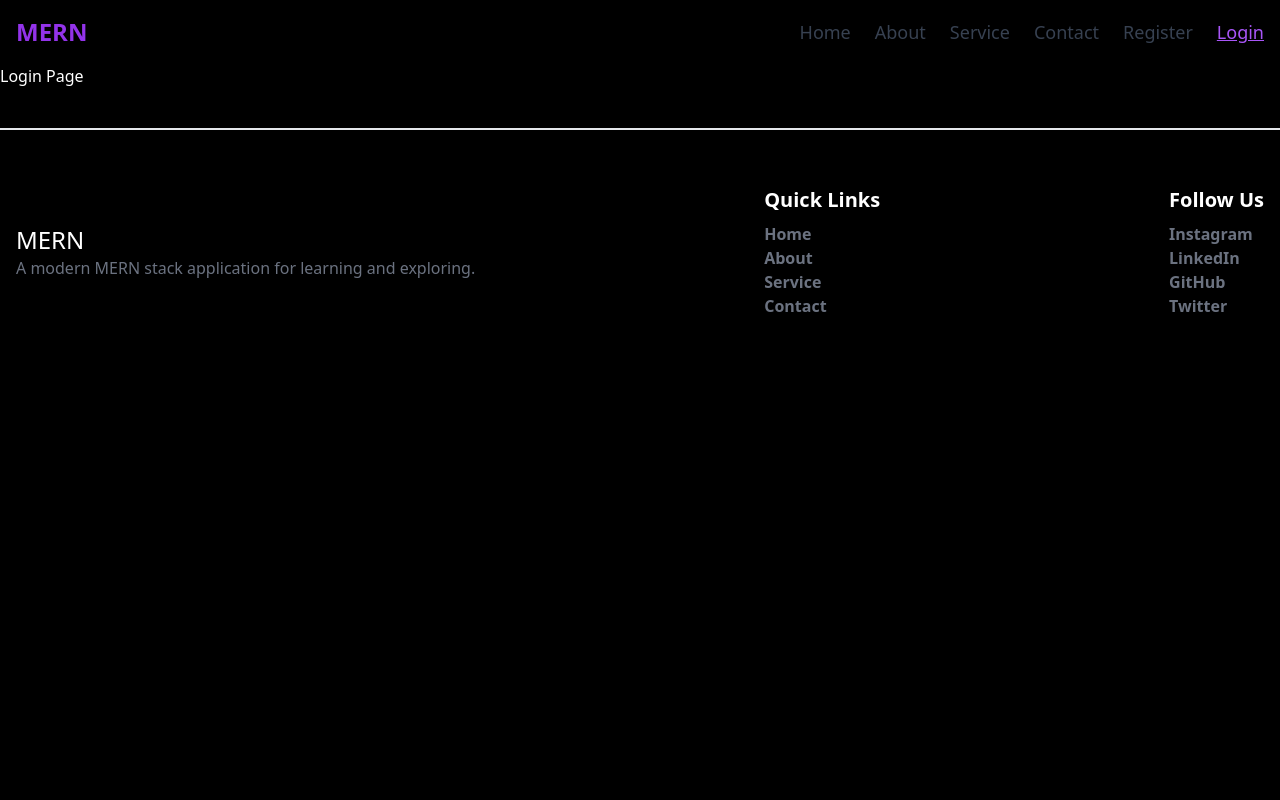
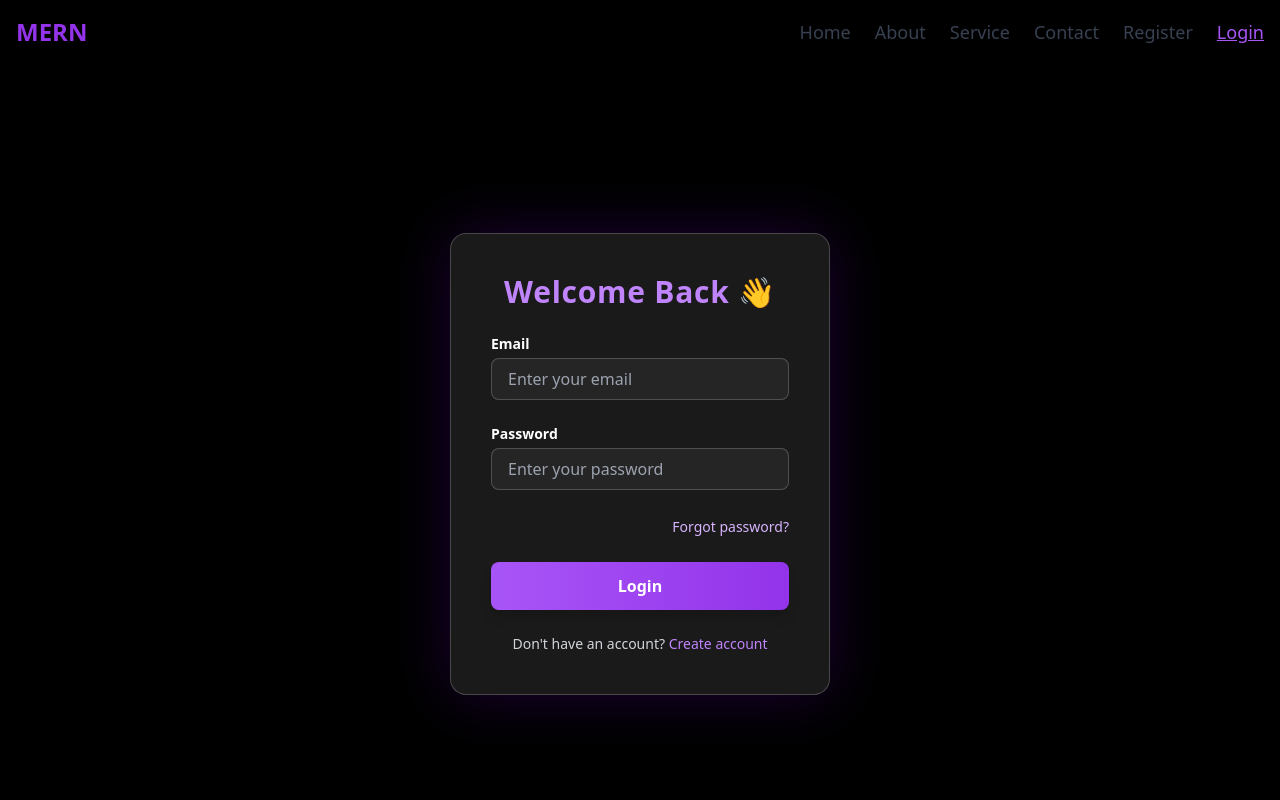
Before and after one commit to Dharmesh-yadavo/MERN, a React (Vite) app in the folder client/: page /login in a window 1280 px wide. Shown: the top 800 px of the page. Built offline with nearby package versions, Linux system fonts and the light colour scheme.

Commit message:
created login page

```diff
--- a/client/src/Login.jsx
+++ b/client/src/Login.jsx
@@ -1,7 +1,103 @@
+import { useState } from "react";
+import { NavLink } from "react-router-dom";
+
 export const Login = () => {
+  const [user, setUser] = useState({
+    email: "",
+    password: "",
+  });
+
+  const handleInput = (e) => {
+    let name = e.target.name;
+    let value = e.target.value;
+
+    setUser({ ...user, [name]: value });
+  };
+
+  const handleFormSubmit = (e) => {
+    e.preventDefault();
+  };
+
   return (
     <>
-      <h1>Login Page </h1>
+      <section className="min-h-screen bg-black flex items-center justify-center px-4">
+        <div className="flex justify-center max-w-7xl w-full">
+          {/* Card */}
+          <div
+            className="relative bg-white/10 backdrop-blur-xl p-10 rounded-2xl
+          shadow-[0px_0px_60px_rgba(140,0,255,0.2)] border border-white/20
+          text-white w-[380px] animate-fadeIn"
+          >
+            {/* Title */}
+            <h2 className="text-3xl font-bold text-center mb-6 tracking-wide text-purple-400">
+              Welcome Back 👋
+            </h2>
+
+            <form onSubmit={handleFormSubmit} className="space-y-6">
+              {/* Email */}
+              <div className="flex flex-col">
+                <label className="mb-1 text-sm font-semibold">Email</label>
+                <input
+                  type="email"
+                  name="email"
+                  value={user.email}
+                  onChange={handleInput}
+                  className="bg-white/5 border border-white/20 px-4 py-2 rounded-lg
+                  focus:ring-2 focus:ring-purple-500 focus:border-purple-500
+                  focus:outline-none transition duration-200"
+                  placeholder="Enter your email"
+                />
+              </div>
+
+              {/* Password */}
+              <div className="flex flex-col">
+                <label className="mb-1 text-sm font-semibold">Password</label>
+                <input
+                  type="password"
+                  name="password"
+                  value={user.password}
+                  onChange={handleInput}
+                  className="bg-white/5 border border-white/20 px-4 py-2 rounded-lg
+                  focus:ring-2 focus:ring-purple-500 focus:border-purple-500
+                  focus:outline-none transition duration-200"
+                  placeholder="Enter your password"
+                />
+              </div>
+
+              {/* Forgot password */}
+              <div className="text-right">
+                <NavLink
+                  to="/"
+                  className="text-purple-300 hover:text-purple-400 text-sm transition"
+                >
+                  Forgot password?
+                </NavLink>
+              </div>
+
+              {/* Button */}
+              <button
+                type="submit"
+                className="w-full mt-4 bg-gradient-to-r from-purple-500 to-purple-600
+                hover:from-purple-600 hover:to-purple-700 text-white font-semibold
+                py-3 rounded-lg shadow-lg transition transform hover:scale-[1.03] active:scale-95"
+              >
+                Login
+              </button>
+            </form>
+
+            {/* Signup link */}
+            <p className="text-center mt-6 text-sm text-gray-300">
+              Don't have an account?{" "}
+              <NavLink
+                to="/register"
+                className="text-purple-400 hover:text-purple-300 font-medium transition"
+              >
+                Create account
+              </NavLink>
+            </p>
+          </div>
+        </div>
+      </section>
     </>
   );
 };
```
Also changed, not shown: client/src/index.css (+15 -0 lines).
